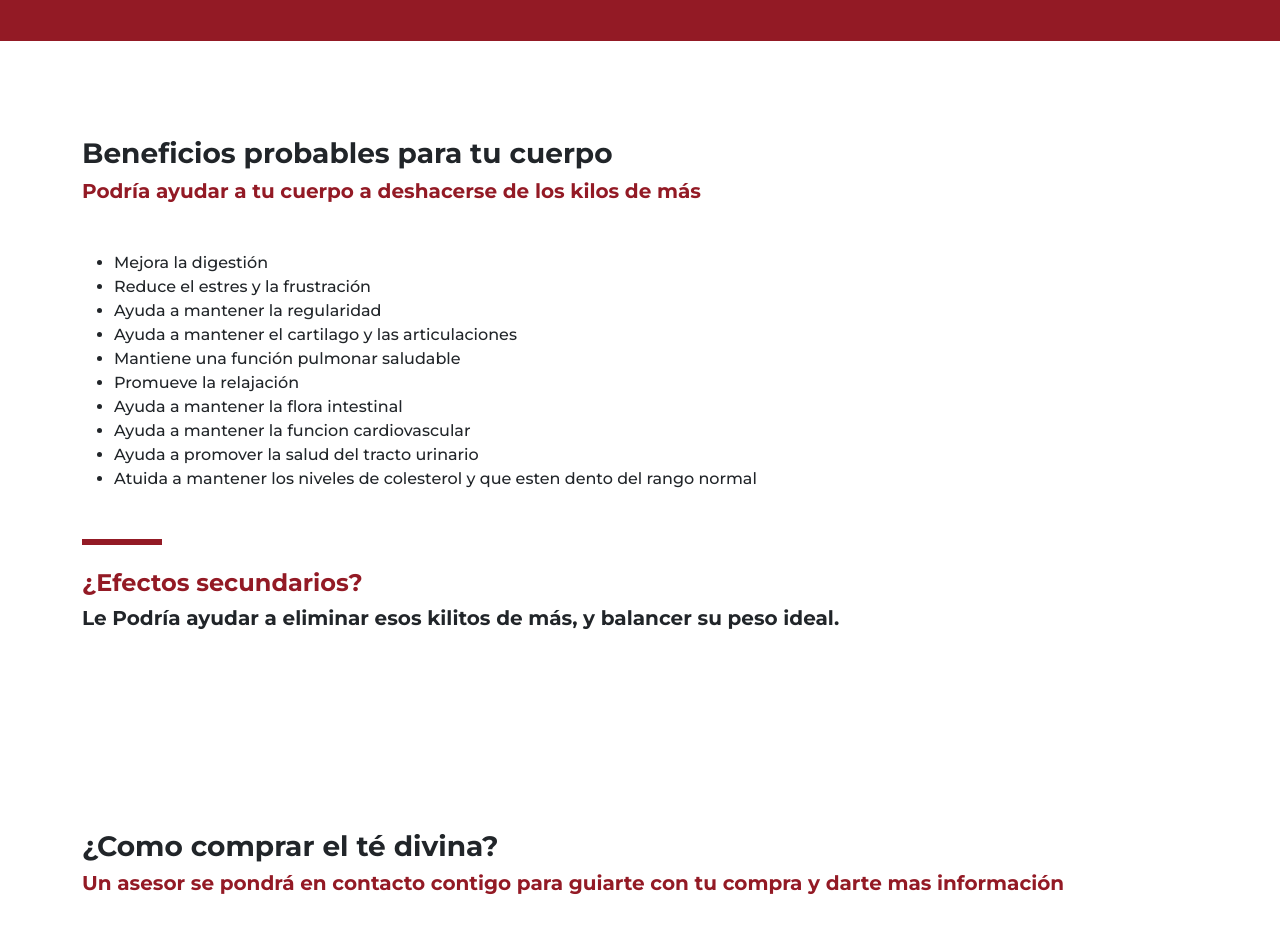
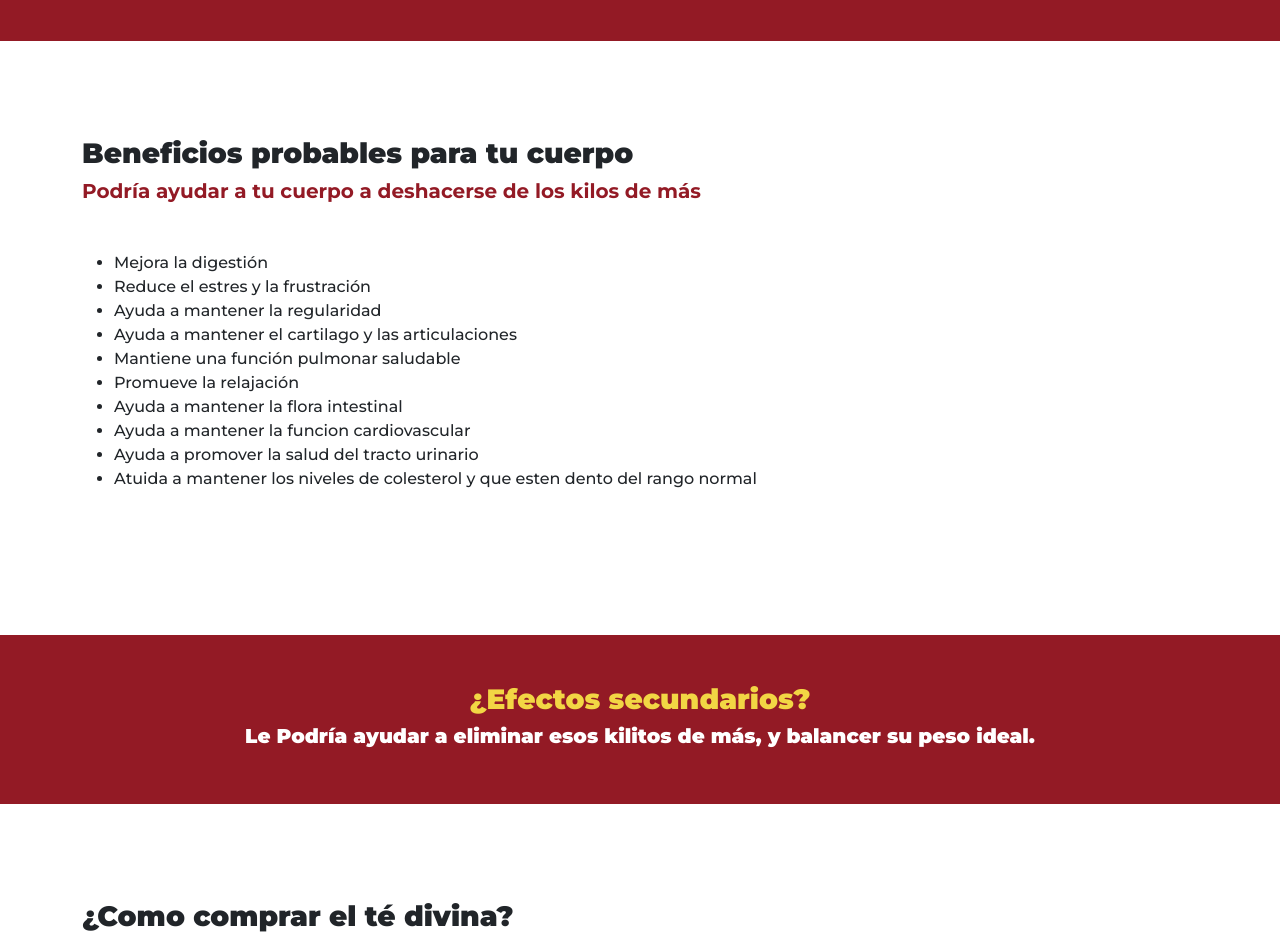
Before and after one commit to carlceca05/tevidadivina, a website: page index.html in a window 1280 px wide. Shown: the part 3940-4879 px from the top of the page. Drawn offline with nearby package versions, Linux system fonts and the light colour scheme.

Commit message:
01/06/22 10:24

```diff
--- a/index.html
+++ b/index.html
@@ -330,7 +330,7 @@
     <!-- seccion 3 iconos-->
     <div class="container-fluid py-5">
         <div class="container py-5">
-            <h3>Beneficios probables para tu cuerpo  </h3>
+            <h3  style="font-weight: 900;" >Beneficios probables para tu cuerpo  </h3>
             <h5  class="text-primary mb-5"> Podría ayudar a tu cuerpo a deshacerse de los kilos de más </h5>
 
             <ul class="mb-5">
@@ -345,13 +345,16 @@
                 <li>Ayuda a promover la salud del tracto urinario</li>
                 <li>Atuida a mantener los niveles de colesterol y que esten dento del rango normal</li>
             </ul>
-            <div>
-                <div class="mb-4 bg-primary"  style="width: 80px; height: 6px;">    </div>
-            </div>
-            <h4 class="text-primary">¿Efectos secundarios?</h4>
-            <h5> Le Podría ayudar a eliminar esos kilitos de más, y balancer su peso ideal. </h5>
+
+
         </div>
 
+    </div>
+    <div class="container-fluid py-5 bg-primary">
+        <div class="container">
+            <h3 class="text-warning text-center" style="font-weight: 900;">¿Efectos secundarios?</h3>
+            <h5 class="text-white text-center"  style="font-weight:900 ;" > Le Podría ayudar a eliminar esos kilitos de más, y balancer su peso ideal. </h5>
+        </div>
     </div>
 
     <!--experoencia
@@ -371,7 +374,7 @@
     <!--compra-->
     <div class="container-fluid py-5">
         <div class="container py-5">
-            <h3>¿Como comprar el té divina?</h3>
+            <h3 style="font-weight: 900;">¿Como comprar el té divina?</h3>
             <h5 class="text-primary mb-5" >Un asesor se pondrá en contacto contigo para guiarte con tu compra y darte mas información</h5>
             <div class="row">
                 <div class="col ">
```
